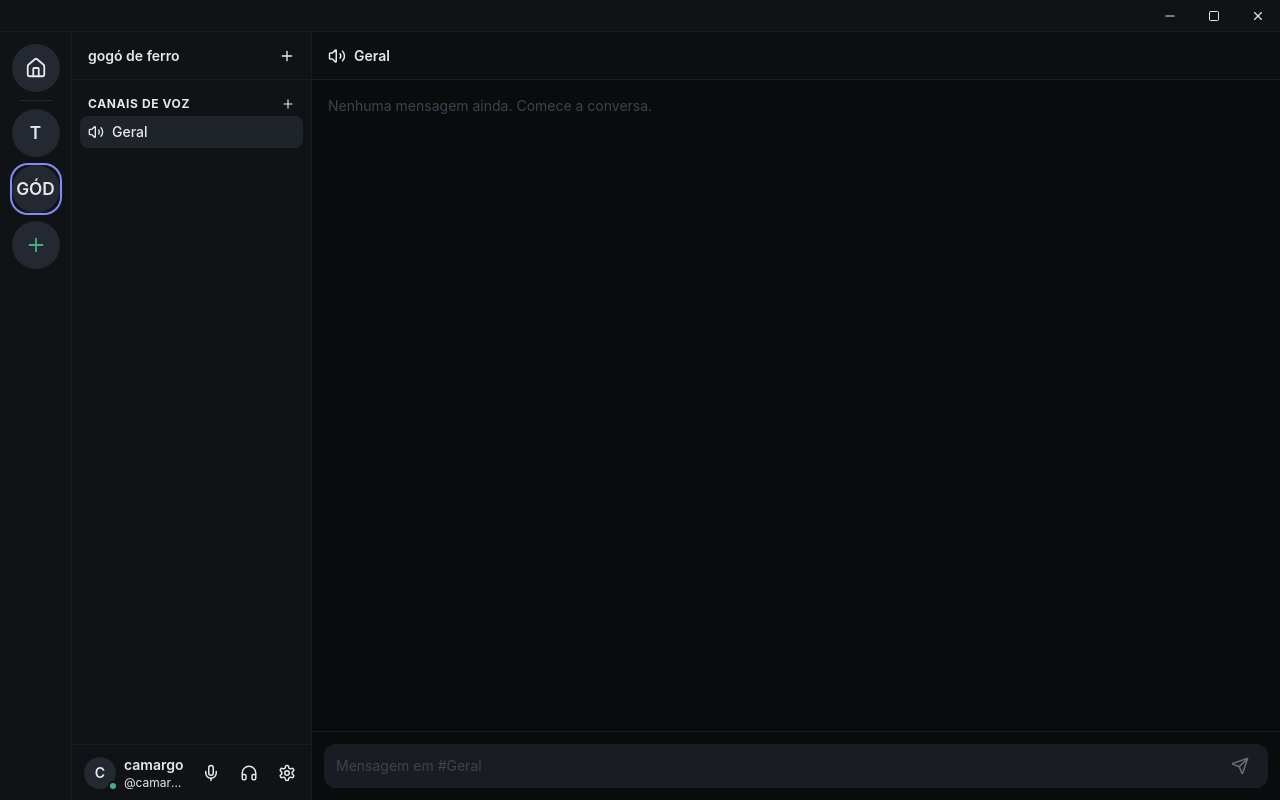
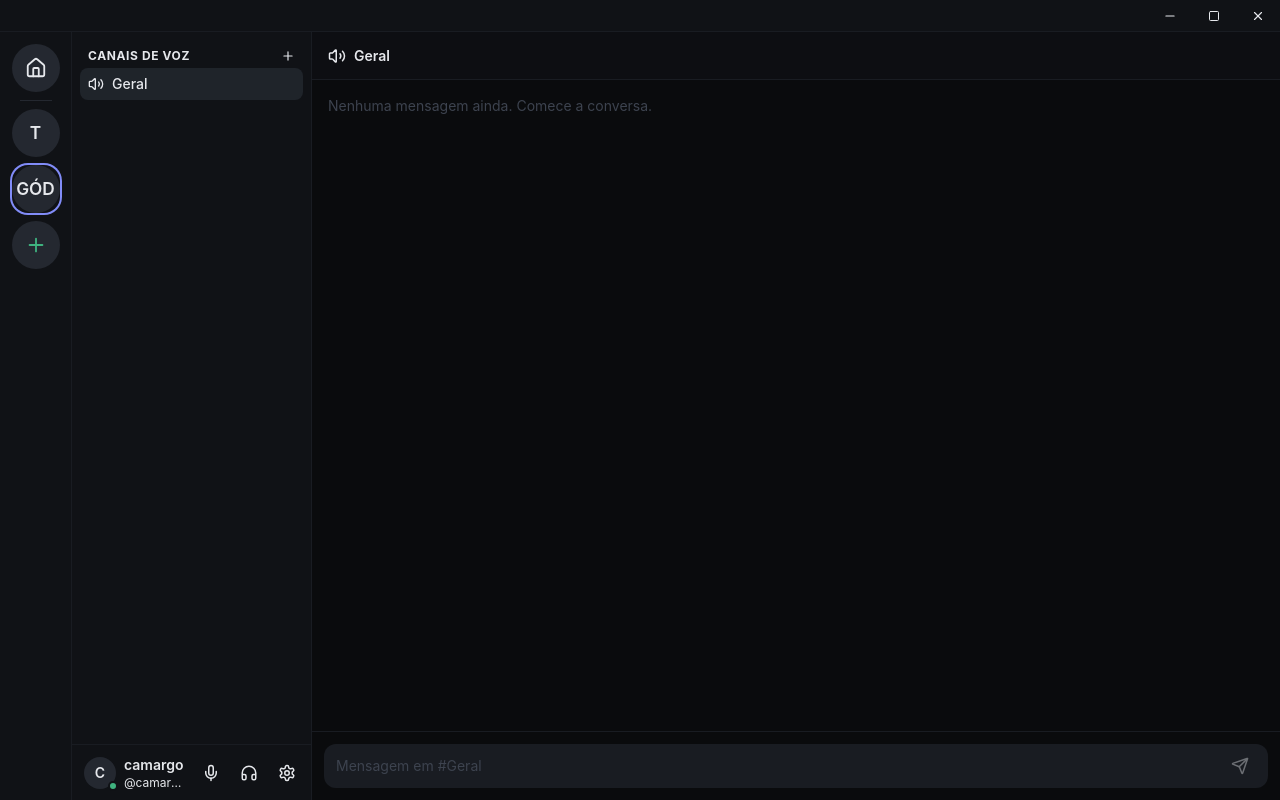
Before and after one commit to Otremba/triscord, a React (Vite) app in the folder desktop/web/: page / in a window 1280 px wide. Built offline with nearby package versions, Linux system fonts and the light colour scheme.

Commit message:
fix: remove redundant server header and plus button from channel sidebar

```diff
--- a/desktop/web/src/components/ChannelSidebar.tsx
+++ b/desktop/web/src/components/ChannelSidebar.tsx
@@ -11,19 +11,7 @@ export function ChannelSidebar({ session, bridge }: { session: Session; bridge:
 
     return (
         <div className="flex flex-1 min-h-0 flex-col bg-ink-900">
-            {!isHome && server ? (
-                <div className="flex h-12 shrink-0 items-center justify-between border-b border-ink-800 px-4 font-semibold text-sm text-ink-100">
-                    <span className="truncate">{server.name}</span>
-                    <button
-                        type="button"
-                        aria-label="Opções do Servidor"
-                        onClick={() => emit('tri-open-modal', { kind: 'createChannel', categoryName: 'Canais de Voz' })}
-                        className="text-ink-400 hover:text-ink-100"
-                    >
-                        <Plus size={16} />
-                    </button>
-                </div>
-            ) : isHome ? (
+            {isHome && (
                 <div className="flex h-12 shrink-0 items-center border-b border-ink-800 px-4">
                     <button
                         type="button"
@@ -33,7 +21,7 @@ export function ChannelSidebar({ session, bridge }: { session: Session; bridge:
                         Buscar ou iniciar conversa (Ctrl+K)
                     </button>
                 </div>
-            ) : null}
+            )}
 
             <div className="flex-1 overflow-y-auto px-2 py-3">
                 {isHome ? (
```
